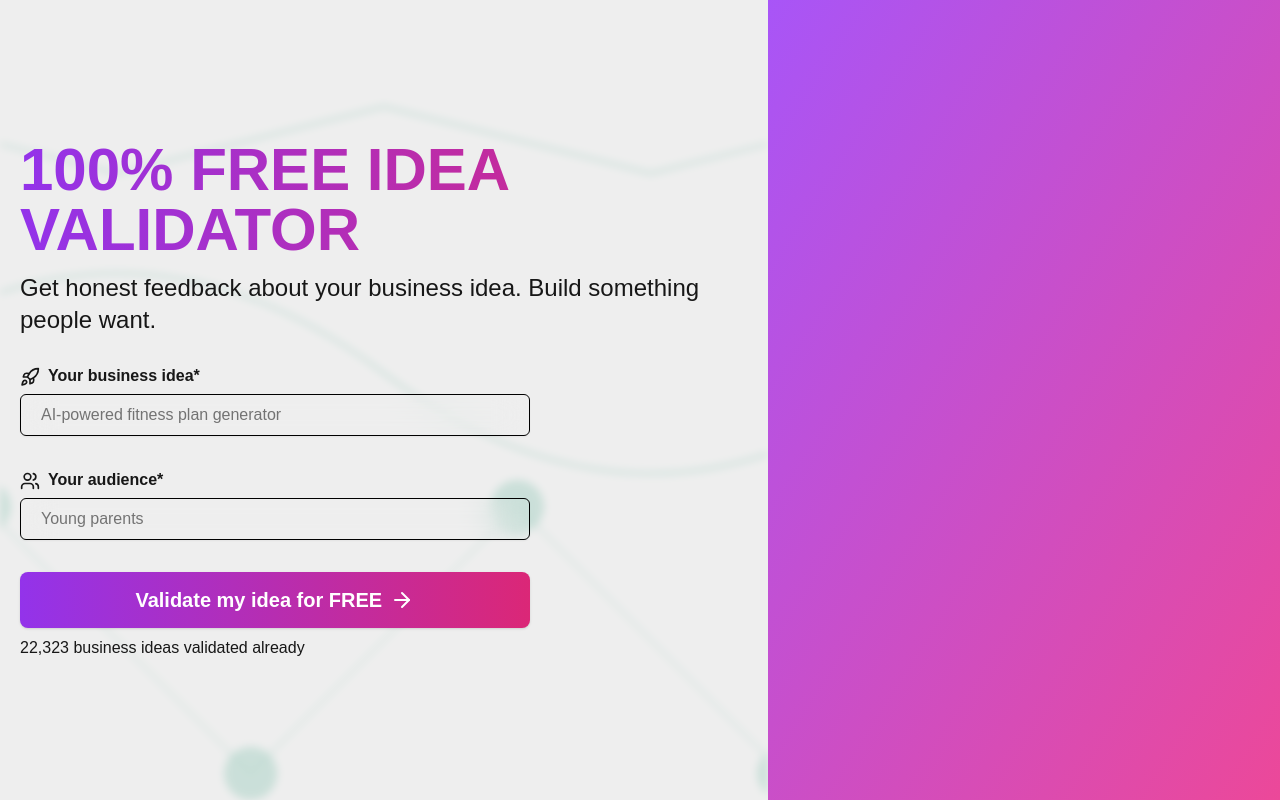
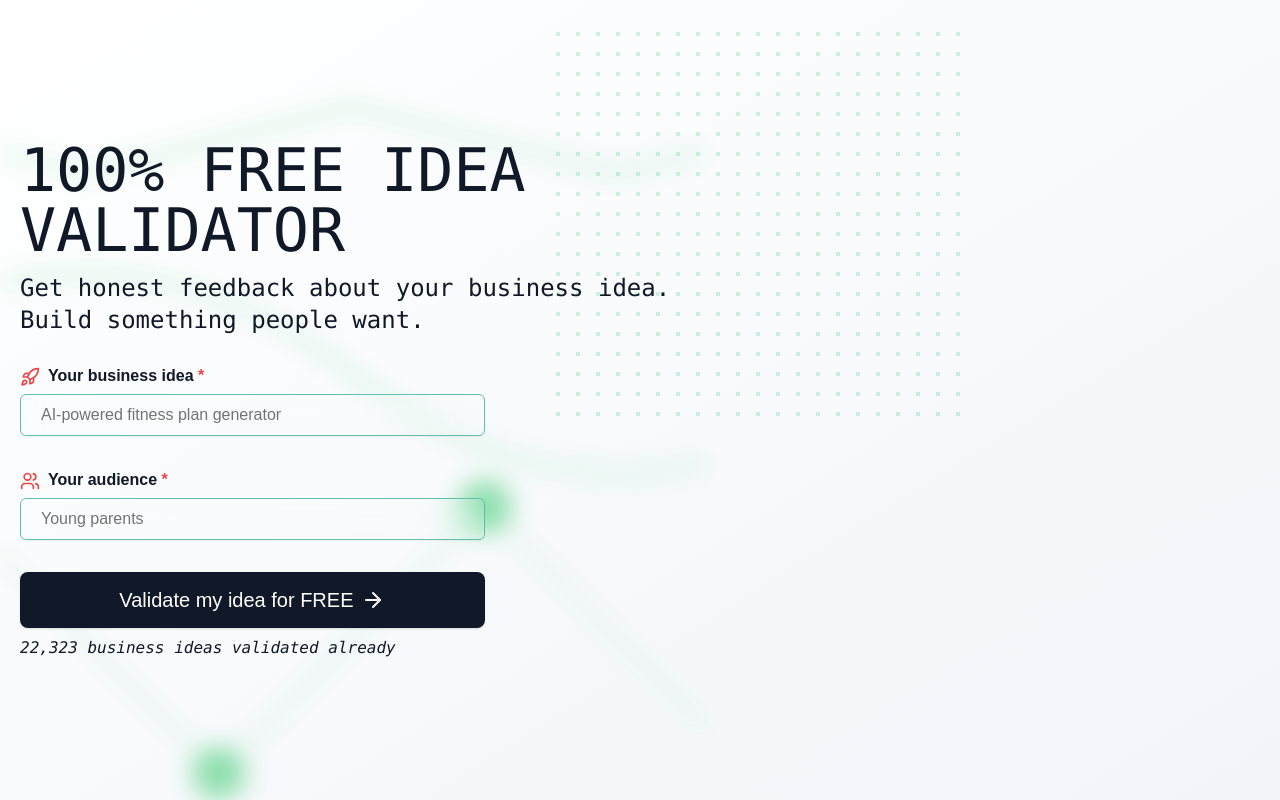
Before and after one commit to sjnosukequy/idea_valid, a Next.js app: page / in a window 1280 px wide. Built offline with nearby package versions, Linux system fonts and the light colour scheme.

Commit message:
Change UI finalize some features

```diff
--- a/app/api/set-db1/route.ts
+++ b/app/api/set-db1/route.ts
@@ -1,34 +1,25 @@
 import { NextResponse } from 'next/server'
-import { db } from '../../../database/sql'
+// import { db } from '../../../database/sql'
+import { sql } from "@vercel/postgres";
 
 export async function GET(request: Request) {
-  return NextResponse.json({ Nice: request }, { status: 200 })
+  return NextResponse.json({ request }, { status: 200 })
 }
 
 
 export async function POST(request: Request) {
   const formData = await request.json()
-  const id = formData['id']
-  const idea = formData['idea']
-  const audience = formData['audience']
+  const id = formData['id'].toLowerCase()
+  const idea = formData['idea'].toLowerCase()
+  const audience = formData['audience'].toLowerCase()
 
-  const result = {
-    "stmt": {},
-    "lastID": 0,
-    "changes": 0
+  const postQuerry = await sql`SELECT * FROM Post Where id = ${id} or idea = ${idea} and audience = ${audience}`
+  if (postQuerry.rowCount == 0) {
+    const addQuerry = await sql`INSERT INTO Post (id, idea, audience) VALUES (${id}, ${idea}, ${audience})`
+    return NextResponse.json({ Data: addQuerry }, { status: 200 })
   }
-  const postQuerry = await db.get('SELECT * FROM Post Where id = ?', id)
-  if (!postQuerry) {
-    const addQuerry = await db.run(
-      'INSERT INTO Post (id, idea, audience) VALUES (:id, :idea, :audience)',
-      {
-        ':id': id,
-        ':idea': idea,
-        ':audience': audience
-      })
-    result['stmt'] = addQuerry['stmt']
-    result['lastID'] = addQuerry?.['lastID'] ?? 0;
-    result['changes'] = addQuerry?.['changes'] ?? 0;
+  if (postQuerry.rowCount == 1) {
+    return NextResponse.json({ Data: postQuerry }, { status: 201 })
   }
-  return NextResponse.json({ Data: result }, { status: 200 })
+  return NextResponse.json({ Data: null }, { status: 200 })
 }
--- a/app/page.tsx
+++ b/app/page.tsx
@@ -7,9 +7,11 @@ import styles from './styles.module.css'
 import CustomCard from "@/components/ui/CustomCard";
 import { useRouter } from 'next/navigation'
 import { Rocket, Users, ArrowRight } from 'lucide-react';
+import type { ReactNode } from 'react';
+import { useToast } from "@/hooks/use-toast"
 
 const BackgroundPattern = () => (
-  <svg xmlns="http://www.w3.org/2000/svg" viewBox="400 20 200 600" className="blur-sm absolute left-0 h-full w-full text-emerald-600 opacity-[80%] z-[0] pointer-events-none">
+  <svg xmlns="http://www.w3.org/2000/svg" viewBox="400 20 200 600" className="blur-md absolute left-0 h-full w-full text-[#22C55E] opacity-[80%] z-[0] pointer-events-none">
     <defs>
       <pattern id="smallGrid" width="50" height="50" patternUnits="userSpaceOnUse">
         <path d="M 50 0 L 0 0 0 50" fill="none" stroke="currentColor" strokeWidth="0.5" opacity="0.3" />
@@ -38,6 +40,43 @@ const BackgroundPattern = () => (
     <path d="M0,850 Q250,950 500,850 T1000,850" fill="none" stroke="currentColor" strokeWidth="2" opacity="0.5" /> */}
   </svg>
 );
+
+const BackgroundPattern2 = () => (
+  <svg className="absolute hidden md:block md:top-1/4 lg:top-8 right-1/4 lg:m-0 z-[1] text-[#22C55E] opacity-[20%]" width="404" height="392" fill="none" viewBox="0 0 404 392">
+    <defs>
+      <pattern id="837c3e70-6c3a-44e6-8854-cc48c737b659" x="0" y="0" width="20" height="20" patternUnits="userSpaceOnUse">
+        <rect x="0" y="0" width="4" height="4" fill="currentColor"></rect>
+      </pattern>
+    </defs>
+    <rect width="404" height="392" fill="url(#837c3e70-6c3a-44e6-8854-cc48c737b659)"></rect>
+  </svg>
+);
+
+const Marquee = ({ children, direction = 'left', index = 0 }: { children: ReactNode, direction: string, index: number }) => {
+  const [speed, setSpeed] = useState(0)
+
+  useEffect(() => {
+    // const totalLength = document.querySelector('.animate-marquee')
+    const sliderList = document.querySelectorAll<HTMLElement>(".slider")
+    const sliderWidth = sliderList[index].getBoundingClientRect().width || 0
+    setSpeed(sliderWidth / 100)
+    // console.log(index, sliderWidth, sliderList[index])
+  }, []);
+
+  return (
+    <div className="overflow-hidden whitespace-nowrap">
+      <div
+        className={`slider inline-block ${styles['animate-marquee']}`}
+        style={{
+          animationDirection: `${direction}` === 'left' ? 'normal' : 'reverse',
+          animationDuration: `${speed}s`,
+        }}
+      >
+        {children}
+      </div>
+    </div>
+  );
+}
 
 export default function Home() {
   const router = useRouter()
@@ -91,31 +130,140 @@ export default function Home() {
       "Rocking it with that idea.",
       "Marketing Strategy Generator",
       "91"
+    ],
+    [
+      "Mediocrity in motion.",
+      "Virtual cooking classes for kids",
+      "40"
+    ],
+    [
+      "Slightly better than nothing.",
+      "Personalized skincare routine app",
+      "47"
+    ],
+    [
+      "A swing and a miss.",
+      "Smart home energy tracker",
+      "38"
+    ],
+    [
+      "You're not even trying, are you?",
+      "Customized podcast playlist generator",
+      "29"
+    ],
+    [
+      "Almost impressive, but not quite.",
+      "AI-powered book recommendation engine",
+      "61"
+    ],
+    [
+      "It has potential, but needs work.",
+      "Eco-friendly packaging subscription service",
+      "58"
+    ],
+    [
+      "Innovative, but execution lacks finesse.",
+      "Collaborative task manager for remote teams",
+      "67"
+    ],
+    [
+      "The idea is there, but the magic is missing.",
+      "Voice-controlled meditation guide",
+      "55"
+    ],
+    [
+      "This could change the game, eventually.",
+      "Automated video editing for influencers",
+      "78"
+    ],
+    [
+      "Way to go! You've nailed it.",
+      "AI-driven social media content planner",
+      "87"
+    ],
+    [
+      "Almost a masterpiece.",
+      "Interactive fitness app with live coaches",
+      "74"
+    ],
+    [
+      "This one’s a hidden gem.",
+      "VR travel experiences on demand",
+      "81"
+    ],
+    [
+      "Your creativity is showing.",
+      "AI-enhanced coding assistant",
+      "90"
+    ],
+    [
+      "Bold move, but it needs polish.",
+      "Subscription box for indie films",
+      "54"
+    ],
+    [
+      "A solid effort with room to grow.",
+      "Smart calendar with automatic scheduling",
+      "66"
+    ],
+    [
+      "Not bad, but don't get too excited.",
+      "Personalized nutrition tracker",
+      "57"
+    ],
+    [
+      "This could work, in another timeline.",
+      "AR shopping app for home decor",
+      "42"
+    ],
+    [
+      "Are you sure this is finished?",
+      "AI-powered email response generator",
+      "36"
+    ],
+    [
+      "An idea worth refining.",
+      "B2B influencer marketplace",
+      "64"
+    ],
+    [
+      "This might actually be something.",
+      "Automatic blog content writer",
+      "72"
     ]
   ]);
 
   const [idea, setIdea] = useState('');
   const [audience, setAudience] = useState('');
+  const { toast } = useToast()
 
-  useEffect(() => {
-    const sliderList = document.querySelectorAll<HTMLElement>("#slider li")
-    if (sliderList) {
-      const lineHeight = sliderList[0].offsetHeight + 30;
-      const slider = document.querySelector<HTMLElement>("#slider");
-      if (slider) {
-        slider.style.height = lineHeight * sliderList.length + "px";
-        const sliderRect = slider.getBoundingClientRect();
-        const totalHeight = sliderRect.height;
-        const time = (totalHeight) / 100; // 500px / sec
-        slider.style.animationDuration = time + "s";
-      }
-    }
-  }, []);
+  // useEffect(() => {
+  //   const sliderList = document.querySelectorAll<HTMLElement>("#slider li")
+  //   if (sliderList) {
+  //     const lineHeight = sliderList[0].offsetHeight + 30;
+  //     const slider = document.querySelector<HTMLElement>("#slider");
+  //     if (slider) {
+  //       slider.style.height = lineHeight * sliderList.length + "px";
+  //       const sliderRect = slider.getBoundingClientRect();
+  //       const totalHeight = sliderRect.height;
+  //       const time = (totalHeight) / 100; // 500px / sec
+  //       slider.style.animationDuration = time + "s";
+  //     }
+  //   }
+  // }, []);
 
   async function handleIdeaSubmit(e: React.FormEvent<HTMLFormElement>) {
     e.preventDefault();
-    sessionStorage.setItem("idea", idea);
-    sessionStorage.setItem("audience", audience);
+    if (!idea || !audience) {
+      toast({
+        variant: "destructive",
+        title: "Uh oh! Something went wrong.",
+        description: "Pleas fill out all the fields.",
+      })
+      return;
+    }
+    sessionStorage.setItem("idea", idea.toLowerCase());
+    sessionStorage.setItem("audience", audience.toLowerCase());
     const array = new Uint32Array(3);
     self.crypto.getRandomValues(array);
     const number = (array[0] + array[1] + array[2]).toString();
@@ -125,46 +273,65 @@ export default function Home() {
         'Content-Type': 'application/json',
       },
       body: JSON.stringify({
-        id: number,
-        idea: idea,
-        audience: audience
+        id: number.toLowerCase(),
+        idea: idea.toLowerCase(),
+        audience: audience.toLowerCase()
       }),
     })
     if (response.status == 200)
       router.push(`/idea-valid/${number}`)
+    if (response.status == 201) {
+      response.json().then((data) => {
+        router.push(`/idea-valid/${data['Data']['rows'][0]['id']}`)
+        // console.log(data)
+      })
+    }
   }
 
+  const chunkArray = (arr: Array<Array<string>>, size: number) => {
+    return Array.from({ length: Math.ceil(arr.length / size) }, (v, i) =>
+      arr.slice(i * size, i * size + size)
+    );
+  };
+
+  const reviewChunks = chunkArray(review, Math.ceil(review.length / 5));
+
   return (
-    <div className="flex flex-col md:flex-row w-[100vw] h-[100vh]">
-      <div className="relative flex flex-col flex-wrap justify-center content-center w-full md:w-[50%] lg:w-[60%] p-5 gap-5">
+    <div className="relative flex flex-col md:flex-row w-[100vw] h-[100vh] bg-gradient-to-br from-white to-slate-100">
+      <div className="relative flex flex-col flex-wrap justify-center content-center w-full md:w-[50%] lg:w-[55%] p-5 gap-5">
         <BackgroundPattern />
-        <div className="absolute w-full h-full left-0 bg-current invert opacity-70 z-[1] pointer-events-none"></div>
+        {/* <div className="absolute w-full h-full left-0 bg-current invert opacity-10 z-[1] pointer-events-none"></div> */}
         <div className="z-[2]">
-          <h1 className="mb-3 text-5xl md:text-6xl font-black text-transparent bg-clip-text bg-gradient-to-r from-purple-600 to-pink-600 dark:from-purple-400 dark:to-pink-400">
+          {/* <h1 className="mb-3 text-5xl md:text-6xl font-black text-transparent bg-clip-text bg-gradient-to-r from-purple-600 to-pink-600 dark:from-purple-400 dark:to-pink-400">
+            100% FREE IDEA VALIDATOR
+          </h1> */}
+          <h1 className="mb-3 text-5xl md:text-6xl font-mono text-[#111827]">
             100% FREE IDEA VALIDATOR
           </h1>
-          <p className="text-2xl mb-7">Get honest feedback about your business idea. Build something people want.</p>
+          <p className="text-2xl mb-7 font-mono text-[#111827]">Get honest feedback about your business idea. Build something people want.</p>
           <div className="flex flex-col gap-7 w-full lg:w-[70%] mt-3">
             <form onSubmit={handleIdeaSubmit} className="space-y-8">
-              <div className="grid w-full items-center gap-1.5">
+              <div className="grid w-full items-center gap-1.5 text-[#111827]">
                 <Label className="text-md font-bold" htmlFor="idea">
-                  <Rocket className="inline-block mr-2" size={20} />
-                  Your business idea*
+                  <Rocket className="inline-block mr-2 text-red-500" size={20} />
+                  Your business idea <span className="text-red-500">*</span>
                 </Label>
-                <Input value={idea} onChange={(e) => setIdea(e.target.value)} className="border-black backdrop-blur-lg text-md p-5" type="text" id="idea" name="idea" placeholder="AI-powered fitness plan generator" />
+                <Input value={idea} onChange={(e) => setIdea(e.target.value)} className="border-[#61BFAD] border-[0.1rem] text-black backdrop-blur-lg text-md p-5" type="text" id="idea" name="idea" placeholder="AI-powered fitness plan generator" />
               </div>
-              <div className="grid w-full items-center gap-1.5">
+              <div className="grid w-full items-center gap-1.5 text-[#111827]">
                 <Label className="text-md font-bold" htmlFor="audience">
-                  <Users className="inline-block mr-2" size={20} />
-                  Your audience*
+                  <Users className="inline-block mr-2 text-red-500" size={20} />
+                  Your audience <span className="text-red-500">*</span>
                 </Label>
-                <Input value={audience} onChange={(e) => setAudience(e.target.value)} className="border-black backdrop-blur-lg text-md p-5" type="text" id="audience" name="audience" placeholder="Young parents" />
+                <Input value={audience} onChange={(e) => setAudience(e.target.value)} className="border-[#61BFAD] border-[0.1rem] text-black backdrop-blur-lg text-md p-5" type="text" id="audience" name="audience" placeholder="Young parents" />
               </div>
 
               <div className="w-full mt-7">
-                <Button type="submit" className="w-full py-7 text-xl font-black bg-gradient-to-r from-purple-600 to-pink-600 hover:from-purple-700 hover:to-pink-700 text-white rounded-lg transition duration-300 ease-in-out transform hover:scale-105">
+                {/* <Button type="submit" className="w-full py-7 text-xl font-black bg-gradient-to-r from-purple-600 to-pink-600 hover:from-purple-700 hover:to-pink-700 text-white rounded-lg transition duration-300 ease-in-out transform hover:scale-105">
+                  Validate my idea for FREE <ArrowRight className="inline-block ml-2" size={24} /> </Button> */}
+                <Button type="submit" className="w-full py-7 text-xl bg-[#111827] hover:bg-[#e11d48] text-white rounded-lg transition duration-300 ease-in-out transform hover:scale-105">
                   Validate my idea for FREE <ArrowRight className="inline-block ml-2" size={24} /> </Button>
-                <p className="mt-2">22,323 business ideas validated already</p>
+                <p className="mt-2 text-[#111827] italic font-mono">22,323 business ideas validated already</p>
               </div>
 
             </form>
@@ -172,14 +339,32 @@ export default function Home() {
           </div>
         </div>
       </div>
-      <div className="relative w-full md:w-[50%] lg:w-[40%] h-full bg-gradient-to-br from-purple-500 to-pink-500 dark:from-purple-800 dark:to-pink-800 overflow-hidden box-border hidden md:block">
-        <ul id='slider' className={styles.slider}>
+      <BackgroundPattern2 />
+      <div className="relative w-full md:w-[50%] bg-transparent ps-5 lg:w-[45%] h-full overflow-hidden box-border hidden md:block">
+
+        {/* <ul id='slider' className={styles.slider}>
           {review.map((reviewData, index) => (
             <li key={index}>
               <CustomCard review={reviewData[0]} prod={reviewData[1]} num={parseInt(reviewData[2])} />
             </li>
           ))}
-        </ul>
+        </ul> */}
+        <div className="absolute h-full flex flex-col justify-center space-y-3 z-[2]">
+          {reviewChunks.map((chunk, index) => {
+            // console.log(index)
+            return (
+              <Marquee key={index} direction={index % 2 === 0 ? 'left' : 'right'} index={index}>
+                <div className="flex space-x-4">
+                  {chunk.map((reviewData, cardIndex) => (
+                    <div key={cardIndex}>
+                      <CustomCard review={reviewData[0]} prod={reviewData[1]} num={parseInt(reviewData[2])} />
+                    </div>
+                  ))}
+                </div>
+              </Marquee>
+            )
+          })}
+        </div>
       </div>
     </div>
   );
--- a/app/styles.module.css
+++ b/app/styles.module.css
@@ -18,3 +18,12 @@ body { overflow: hidden; height: 100%; } */
     0%   { transform: translateY(100vh) }
     100% { transform: translateY(-100%) }
 }
+
+@keyframes marquee {
+    0% { transform: translateX(25%); }
+    100% { transform: translateX(-100%); }
+  }
+
+  .animate-marquee {
+    animation: marquee linear infinite;
+  }
--- a/components/ui/CustomCard.tsx
+++ b/components/ui/CustomCard.tsx
@@ -24,7 +24,7 @@ const CustomCard = function (props: { review: string | null | undefined; prod: s
     const Icon = icon;
 
     return (
-        <Card className={`w-full overflow-hidden ${bgColor} ${borderColor} border-2 shadow-lg transition-all duration-300 hover:shadow-xl hover:scale-105`}>
+        <Card className={`w-full overflow-hidden ${bgColor} ${borderColor} border-2 transition-all duration-300 scale-95 hover:scale-100`}>
             <CardContent className="p-6">
                 <div className="flex items-center space-x-4">
                     <div className="relative w-20 h-20">
--- a/package.json
+++ b/package.json
@@ -13,6 +13,7 @@
     "@radix-ui/react-label": "^2.1.0",
     "@radix-ui/react-slot": "^1.1.0",
     "@radix-ui/react-toast": "^1.2.1",
+    "@vercel/postgres": "^0.10.0",
     "axios": "^1.7.7",
     "class-variance-authority": "^0.7.0",
     "clsx": "^2.1.1",
```
Also changed, not shown: app/api/get-db/route.ts (+48 -18 lines), app/api/set-db2/route.ts (+20 -72 lines), app/idea-valid/[id]/page.jsx (+20 -20 lines), database/sql.jsx (+16 -16 lines), 2 other files (tests, documents, lock files or other folders).
